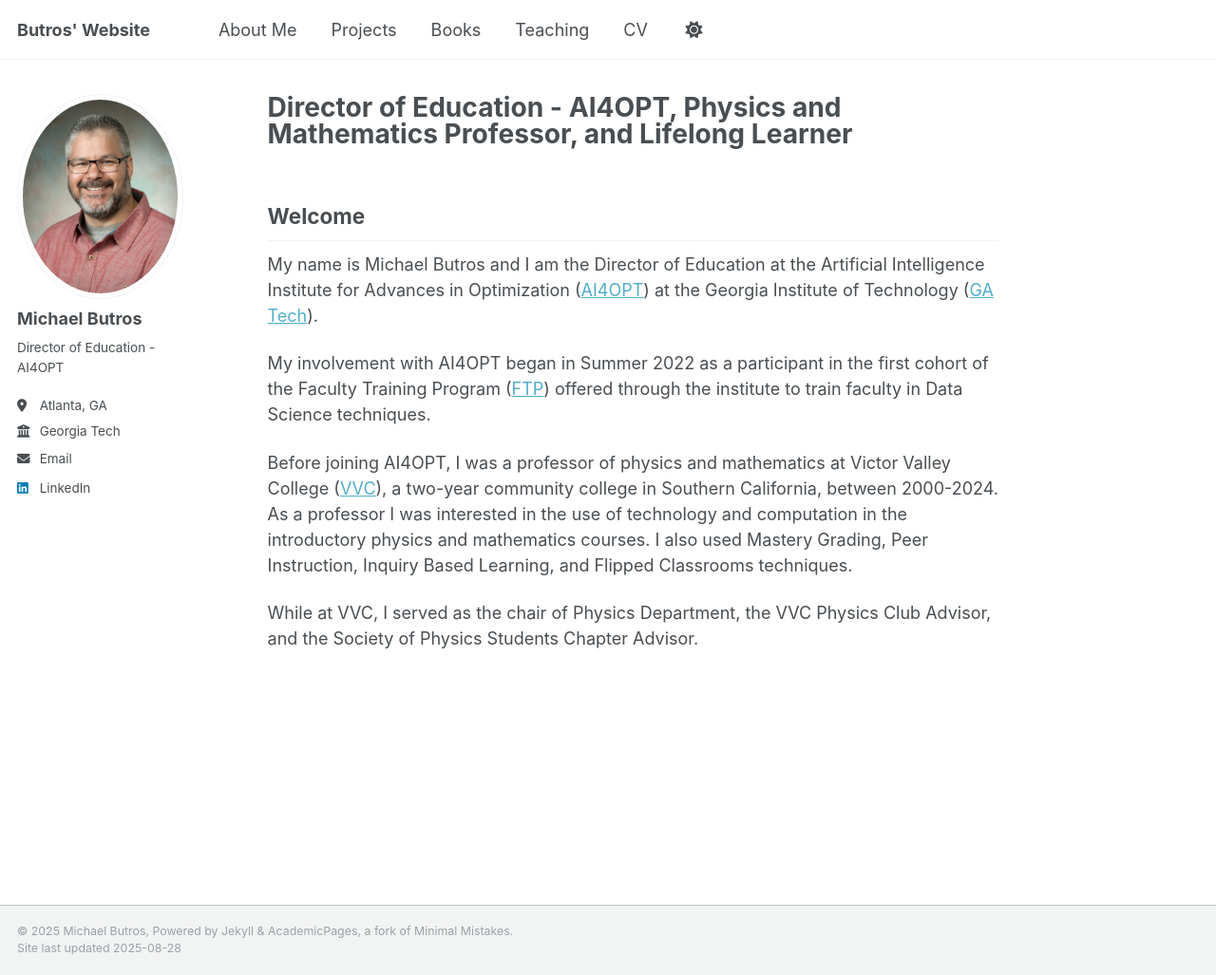
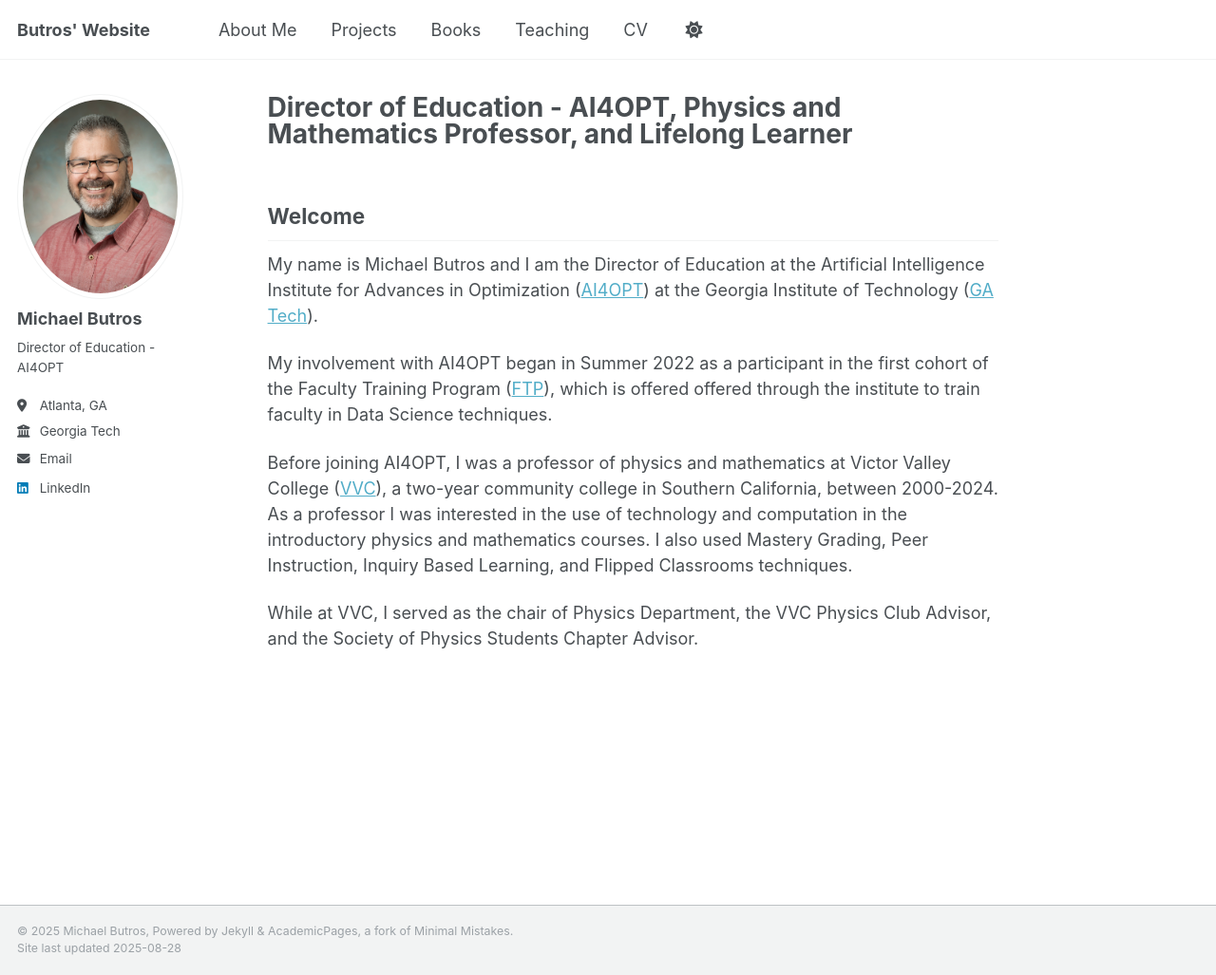
Before and after one commit to MButros/MButros.github.io, a Jekyll site: the page built from _pages/about.md, in a window 1280 px wide and 1027 px high. Shown: the whole window at 95% size. Built offline with Jekyll 4.4.1, drawn with Linux system fonts in a browser that asks for light colours.

Commit message:
Update about.md

```diff
--- a/_pages/about.md
+++ b/_pages/about.md
@@ -11,7 +11,7 @@ redirect_from:
 
 My name is Michael Butros and I am the Director of Education at the Artificial Intelligence Institute for Advances in Optimization ([AI4OPT](https://www.ai4opt.org)) at the Georgia Institute of Technology ([GA Tech](https://www.gatech.edu)).
 
-My involvement with AI4OPT began in Summer 2022 as a participant in the first cohort of the Faculty Training Program ([FTP](https://www.ai4opt.org/education/faculty-training)) offered through the institute to train faculty in Data Science techniques.
+My involvement with AI4OPT began in Summer 2022 as a participant in the first cohort of the Faculty Training Program ([FTP](https://www.ai4opt.org/education/faculty-training)), which is offered offered through the institute to train faculty in Data Science techniques.
 
 Before joining AI4OPT, I was a professor of physics and mathematics at Victor Valley College ([VVC](http://www.vvc.edu)), a two-year community college in Southern California, between 2000-2024. As a professor I was interested in the use of technology and computation in the introductory physics and mathematics courses.  I also used Mastery Grading, Peer Instruction, Inquiry Based Learning, and Flipped Classrooms techniques.
 
```
